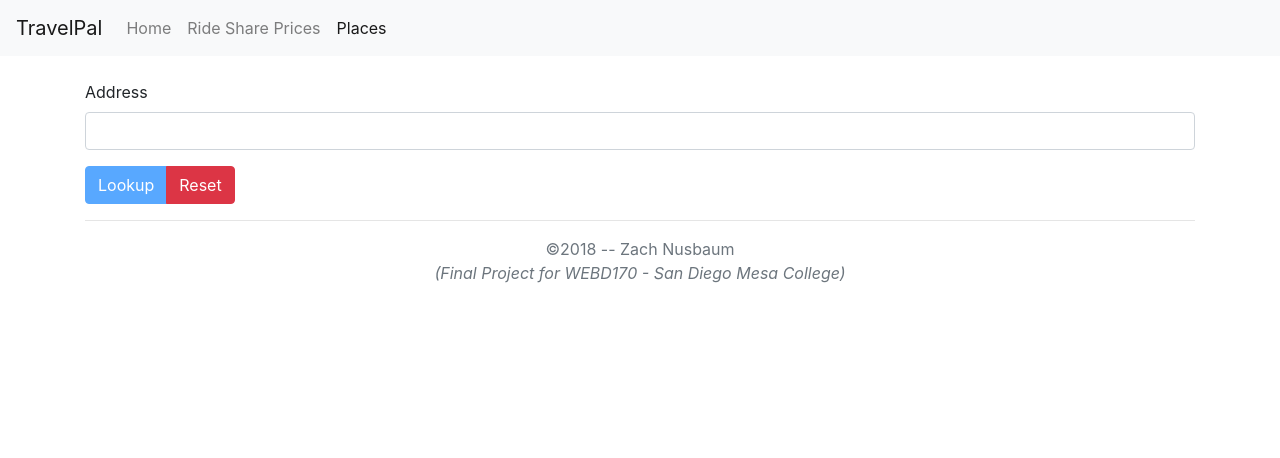
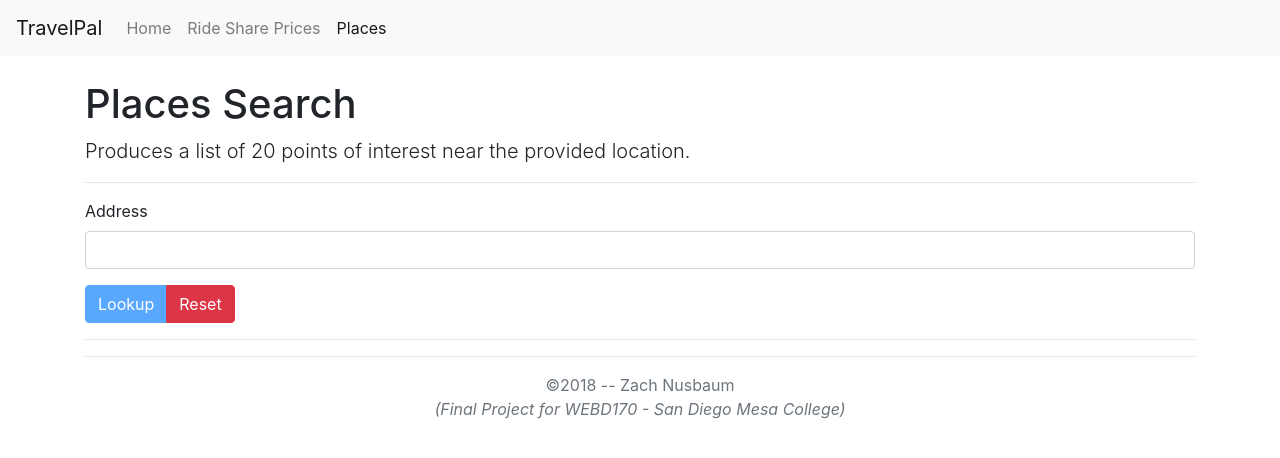
Before and after one commit to ZachNusbaum/TravelPal, an Angular app: page /#/places in a window 1280 px wide. Shown: the top 458 px of the page. Built offline with nearby package versions, Linux system fonts and the light colour scheme.

Commit message:
Add header to places page

```diff
--- a/src/app/places/places-page/places-page.component.html
+++ b/src/app/places/places-page/places-page.component.html
@@ -1,2 +1,6 @@
+<h1>Places Search</h1>
+<p class="lead">Produces a list of 20 points of interest near the provided location.</p>
+<hr>
 <app-places-search-form (populated)="placesList.receiveData($event)" #placesForm></app-places-search-form>
+<hr>
 <app-places-list [finished]="placesForm.finished" [submitted]="placesForm.submitted" #placesList></app-places-list>
--- a/src/app/ride-share-comparison/ride-share-comparison.component.html
+++ b/src/app/ride-share-comparison/ride-share-comparison.component.html
@@ -1,4 +1,6 @@
 <h1>Ride Share Comparison</h1>
 <p class="lead">Which is cheaper: Uber or Lyft?</p>
+<hr>
 <app-ride-share-form (inputreceived)="priceLists.geocode($event)" #form></app-ride-share-form>
+<hr>
 <app-price-lists  #priceLists></app-price-lists>
```
